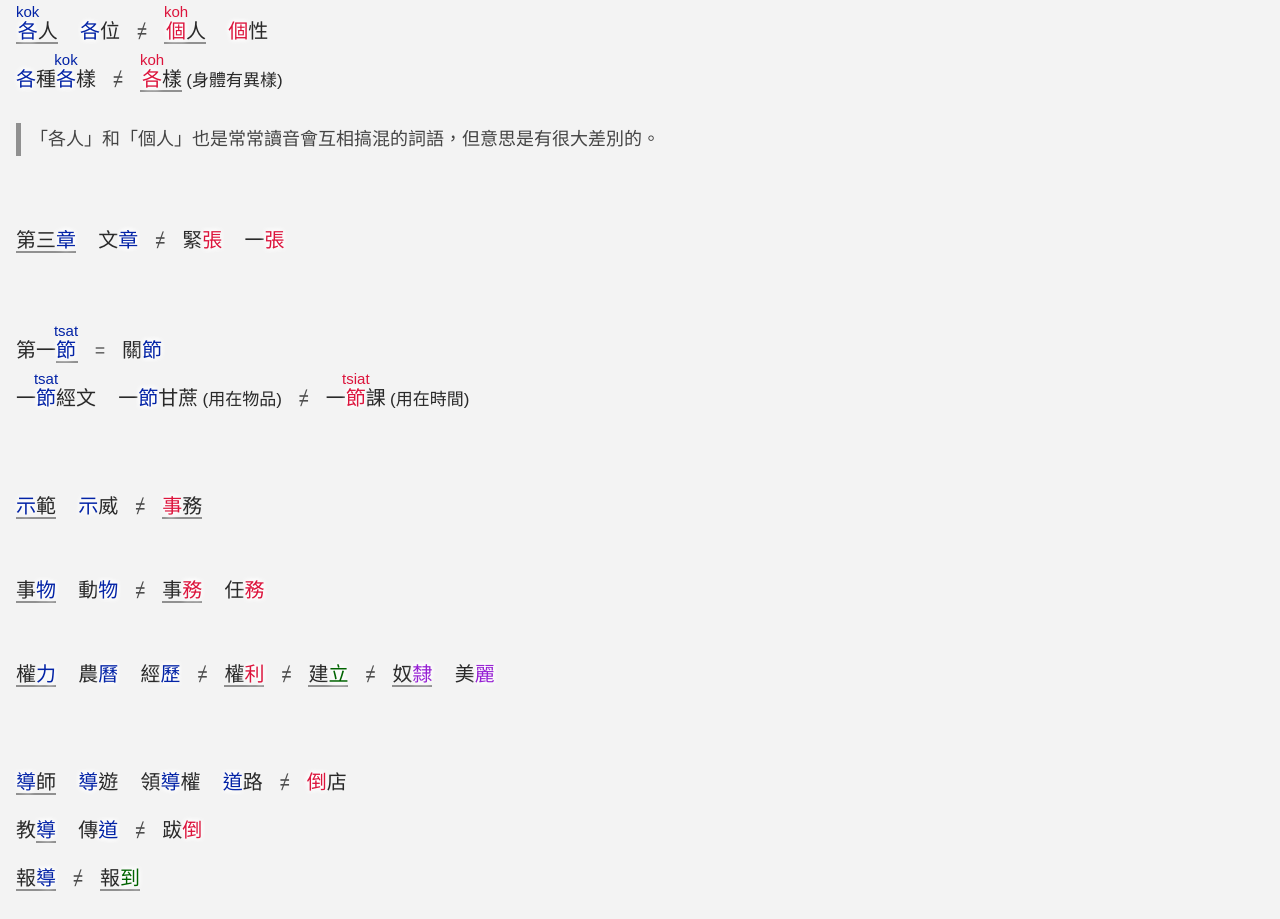
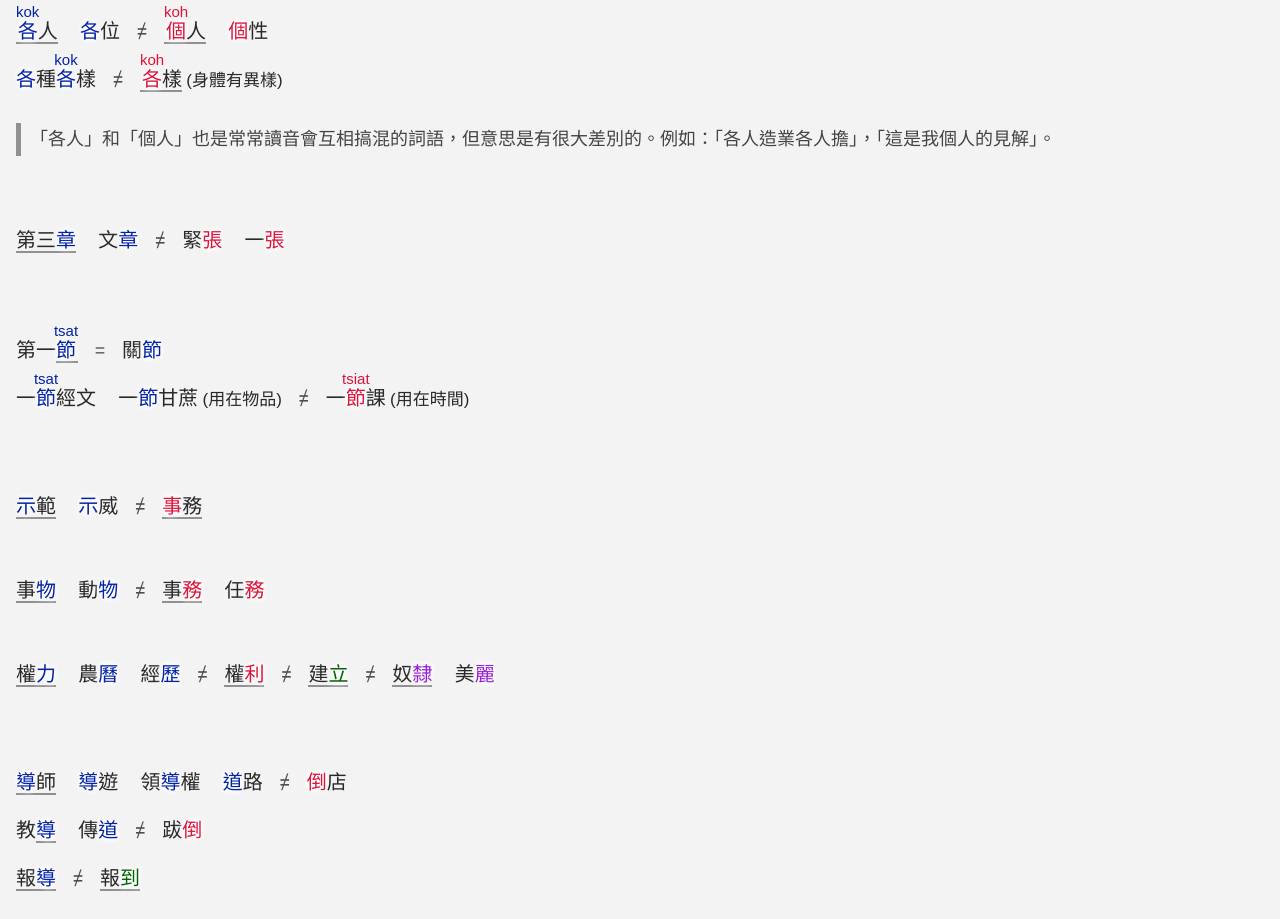
Before and after one commit to minnan-research/minnan-research.github.io, a plain HTML site: page docs/mispronunciation/index.html in a window 1280 px wide. Shown: the part 1859-2778 px from the top of the page. Drawn offline with Linux system fonts and the light colour scheme; a web font is replaced by a local one.

Commit message:
Update index.html

```diff
--- a/docs/mispronunciation/index.html
+++ b/docs/mispronunciation/index.html
@@ -144,7 +144,7 @@
 </div>
 <div>
 <p><a data-href="kok-lang5.wav"><ruby><span class="c1">各</span><rt>kok</rt></ruby>人</a>    <span class="c1">各</span>位<wbr><span class="unequal">≠</span><a data-href="ko3-jin5.wav"><ruby><span class="c2">個</span><rt>koh</rt></ruby>人</a>    <span class="c2">個</span>性<br><span class="c1">各</span>種<ruby><span class="c1">各</span><rt>kok</rt></ruby>樣<wbr><span class="unequal">≠</span><a data-href="koh-iunn7.wav"><ruby><span class="c2">各</span><rt>koh</rt></ruby>樣</a><span class="note">(身體有異樣)</span></p>
-<p class="desc">「各人」和「個人」也是常常讀音會互相搞混的詞語，但意思是有很大差別的。</p>
+<p class="desc">「各人」和「個人」也是常常讀音會互相搞混的詞語，但意思是有很大差別的。例如：「各人造業各人擔」，「這是我個人的見解」。</p>
 </div>
 <div><p><a data-href="te7-sann-tsiunn.wav" data-href-ex="tsiong.wav">第三<span class="c1">章</span></a>    文<span class="c1">章</span><wbr><span class="unequal">≠</span>緊<span class="c2">張</span>    一<span class="c2">張</span></p></div>
 <div><p>第一<a data-href="tsat.wav"><ruby><span class="c1">節</span><rt>tsat</rt></ruby></a><span class="equal">=</span>關<span class="c1">節</span><br>一<ruby><span class="c1">節</span><rt>tsat</rt></ruby>經文<wbr>    一<span class="c1">節</span>甘蔗<span class="note">(用在物品)</span><wbr><span class="unequal">≠</span>一<ruby><span class="c2">節</span><rt>tsiat</rt></ruby>課<span class="note">(用在時間)</span></p></div>
```
